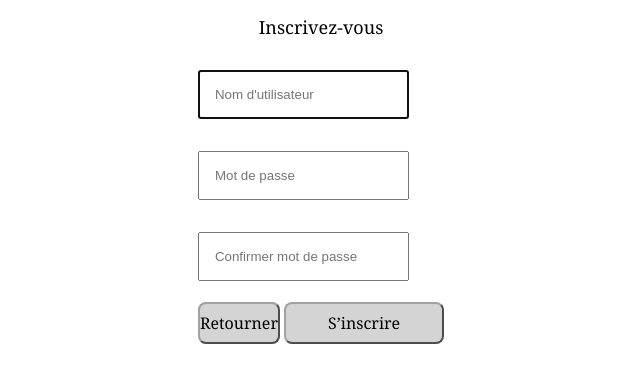
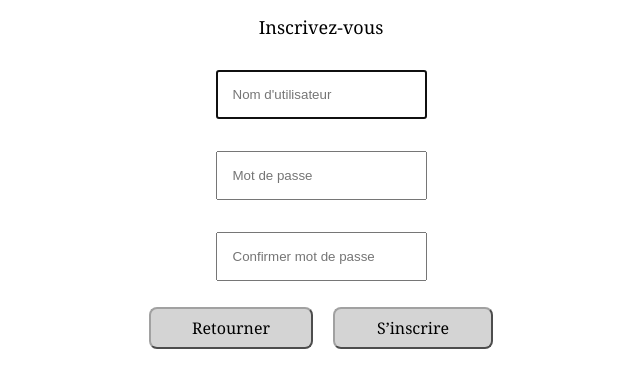
Before and after one commit to lcourdes/Developpez-une-application-Web-en-utilisant-django, a Django app: page /signup/ in a window 1280 px wide. Shown: the part 128-516 px from the top of the page, without its empty margins (319-959 px from the left). Run offline with Django 4.2, Linux system fonts and the light colour scheme.

Commit message:
rectification du style de signup

```diff
--- a/LITReview/authentication/templates/authentication/signup.html
+++ b/LITReview/authentication/templates/authentication/signup.html
@@ -5,7 +5,7 @@
         <form method="post" id="form-sign-up">
             {{ form.as_p }}
             {% csrf_token %}
-            <div>
+            <div class="double-button">
                 <a href="{% url 'login' %}" class="button-type">Retourner</a>
                 <button type="submit" class="button-type">S’inscrire</button>
             </div>
--- a/LITReview/static/LITReview/styles.css
+++ b/LITReview/static/LITReview/styles.css
@@ -44,7 +44,7 @@ article{
     margin-top: 10px;
 }
 
-.ticket > .double-button{
+.ticket > .double-button, .ticket > .button-type{
     margin-top: 5%;
 }
 
@@ -122,8 +122,15 @@ form input{
     align-items: center;
 }
 
+#signup form{
+    display: flex;
+    flex-direction: column;
+    align-items: center;
+}
+
 #signup .button-type{
-    margin-top: 5px;
+    margin-left: 10px;
+    margin-right: 10px;
 }
 
 img{
```
